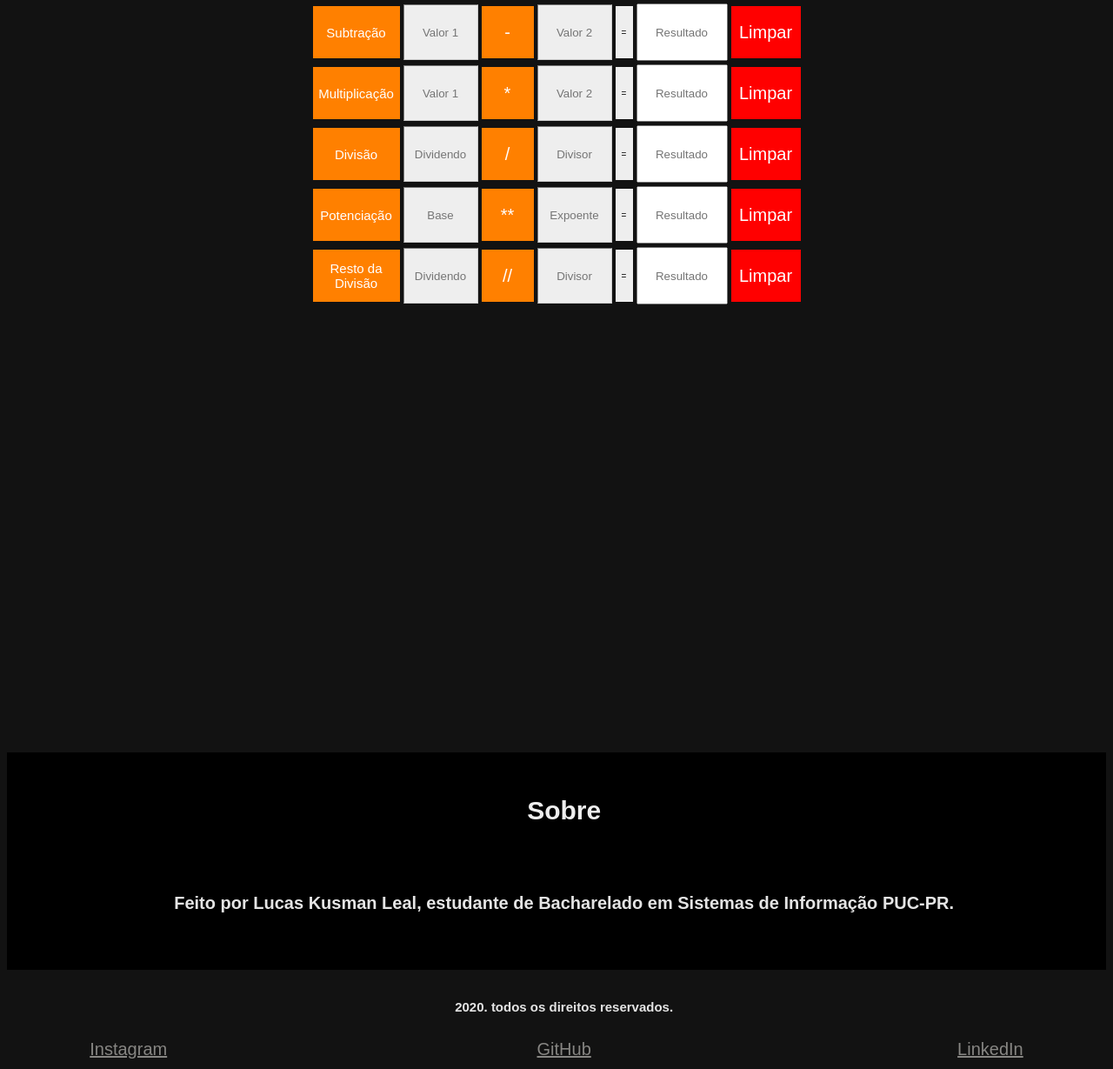
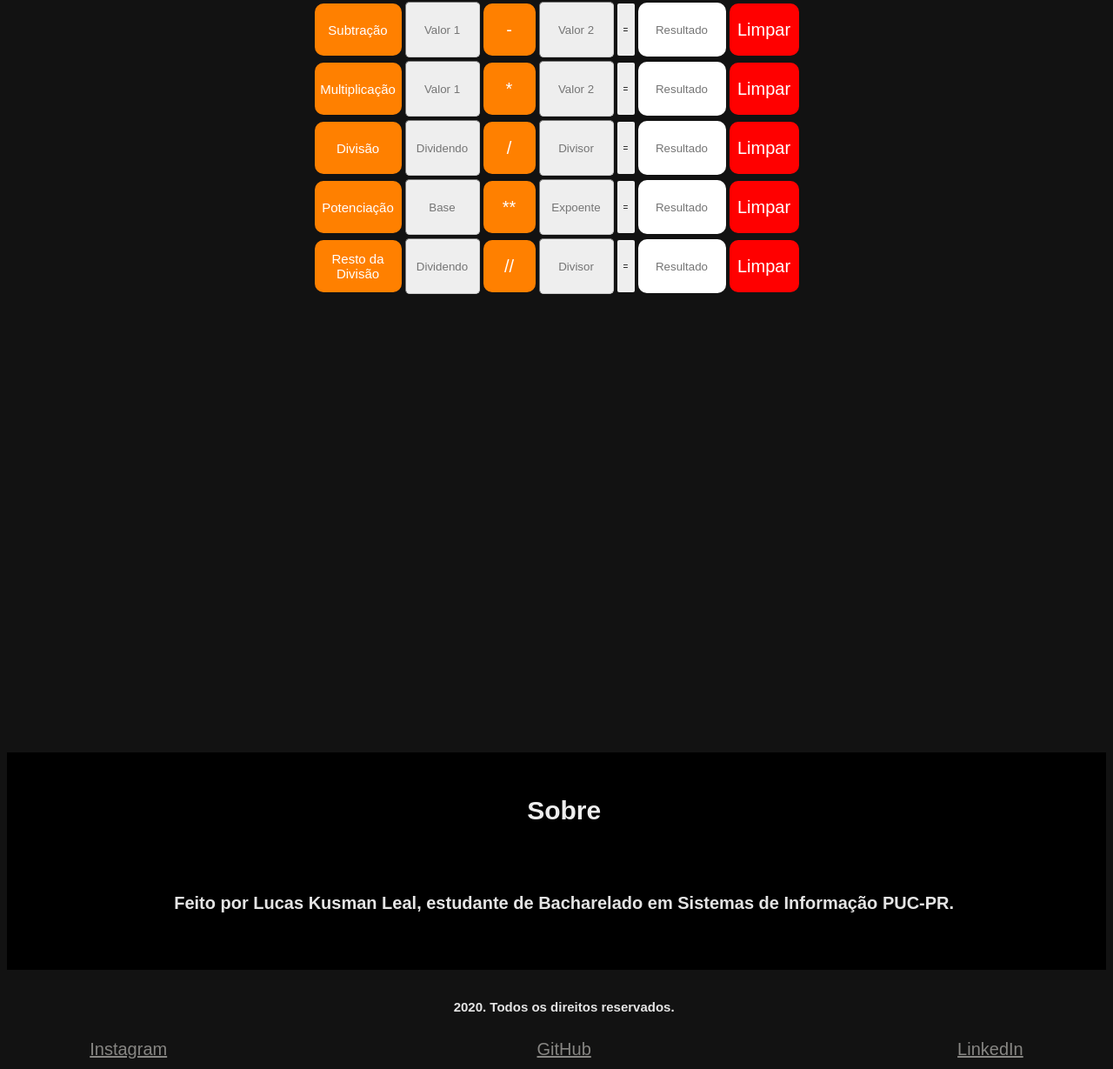
Before and after one commit to LucasKleaL/calculadora.rapida.github.io, a plain HTML site: page index.html in a window 1280 px wide. Shown: the part 406-1635 px from the top of the page at 87% size. Drawn offline with Linux system fonts and the light colour scheme.

Commit message:
commit 2
correcao do botao resto da divisao escrita; border ratius nos botoes;

```diff
--- a/css/style.css
+++ b/css/style.css
@@ -48,6 +48,7 @@
     height: 60px;
     font-size: 20px;
     border: 0;
+    border-radius: 10px;
 }
 
 .botao2{
@@ -57,6 +58,7 @@
     height: 60px;
     font-size: 15px;
     border: 0;
+    border-radius: 10px;
 }
 
 .campo-texto{
@@ -65,6 +67,7 @@
     background-color: #EEE;
     border-color: #CCC;
     border-width: 1px;
+    border-radius: 5px;
 }
 
 .simbolo-resultado{
@@ -74,10 +77,13 @@
     border: 0;
     color: black;
     font-size: 10px;
+    border-radius: 2px;
 }
 
 .campo-resultado{
     height: 60px;
+    border-radius: 10px;
+    border: 0;
 }
 
 .botao-limpar{
@@ -87,6 +93,7 @@
     height: 60px;
     font-size: 20px;
     border: 0;
+    border-radius: 10px;
 }
 
 .div1{
--- a/funcoes.js
+++ b/funcoes.js
@@ -121,7 +121,7 @@ $(document).ready(function(){
 
     });
 
-    $("#operacaoRestoDiv").click(function(){
+    $("#operacaoEscritaRestoDiv").click(function(){
         var valor1 = parseInt($("#restoDiv1").val());
         var valor2 = parseInt($("#restoDiv2").val());
 
--- a/index.html
+++ b/index.html
@@ -84,7 +84,7 @@
     </div>
 
     <div class="div4">
-        <table align="center" padding="8">
+        <table align="center" padding="5">
             <tr>
                 <td colspan="2"></td>
                 <td align="center"><h4 class="h4">Sobre</h4></td>
@@ -102,7 +102,7 @@
 
             <tr>
                 <td colspan="2"></td>
-                <td align="center"><h5 class="h5-2" align="center">2020. todos os direitos reservados.</h5></td>
+                <td align="center"><h5 class="h5-2" align="center">2020. Todos os direitos reservados.</h5></td>
             </tr>
 
             <tr>
@@ -111,6 +111,12 @@
                 <td align="center"><a class="link2" href="https://github.com/LucasKleaL">GitHub</a></td>
                 <td align="center"><a class="link2" href="https://www.linkedin.com/in/lucas-kusman-leal-101423199/">LinkedIn</a></td>
             </tr>
+            <tr>
+                <td></td>
+            </tr>
+            <tr>
+                <td></td>
+            </tr>
 
         </table>
 
```
Also changed, not shown: 1 other file.
